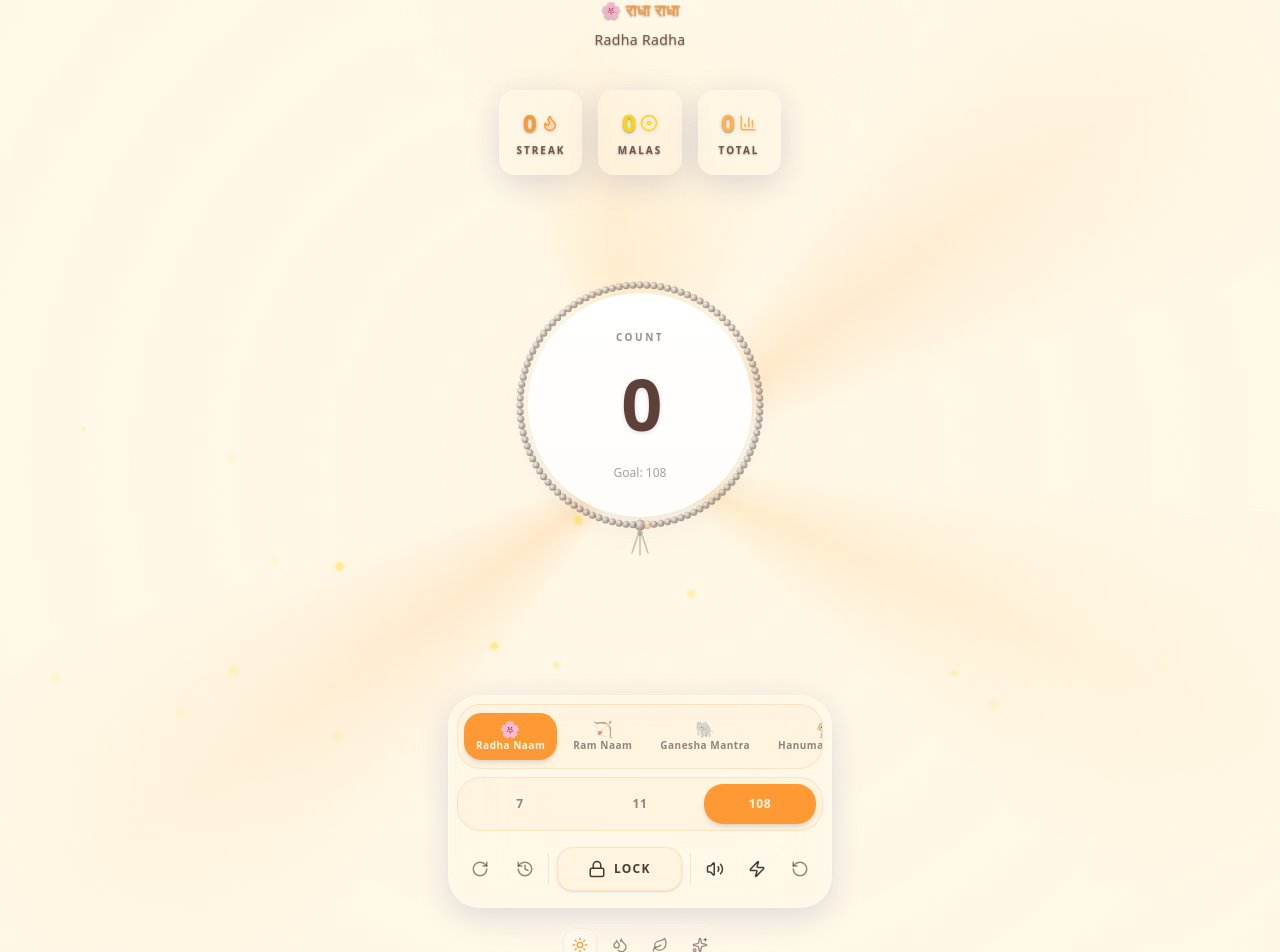
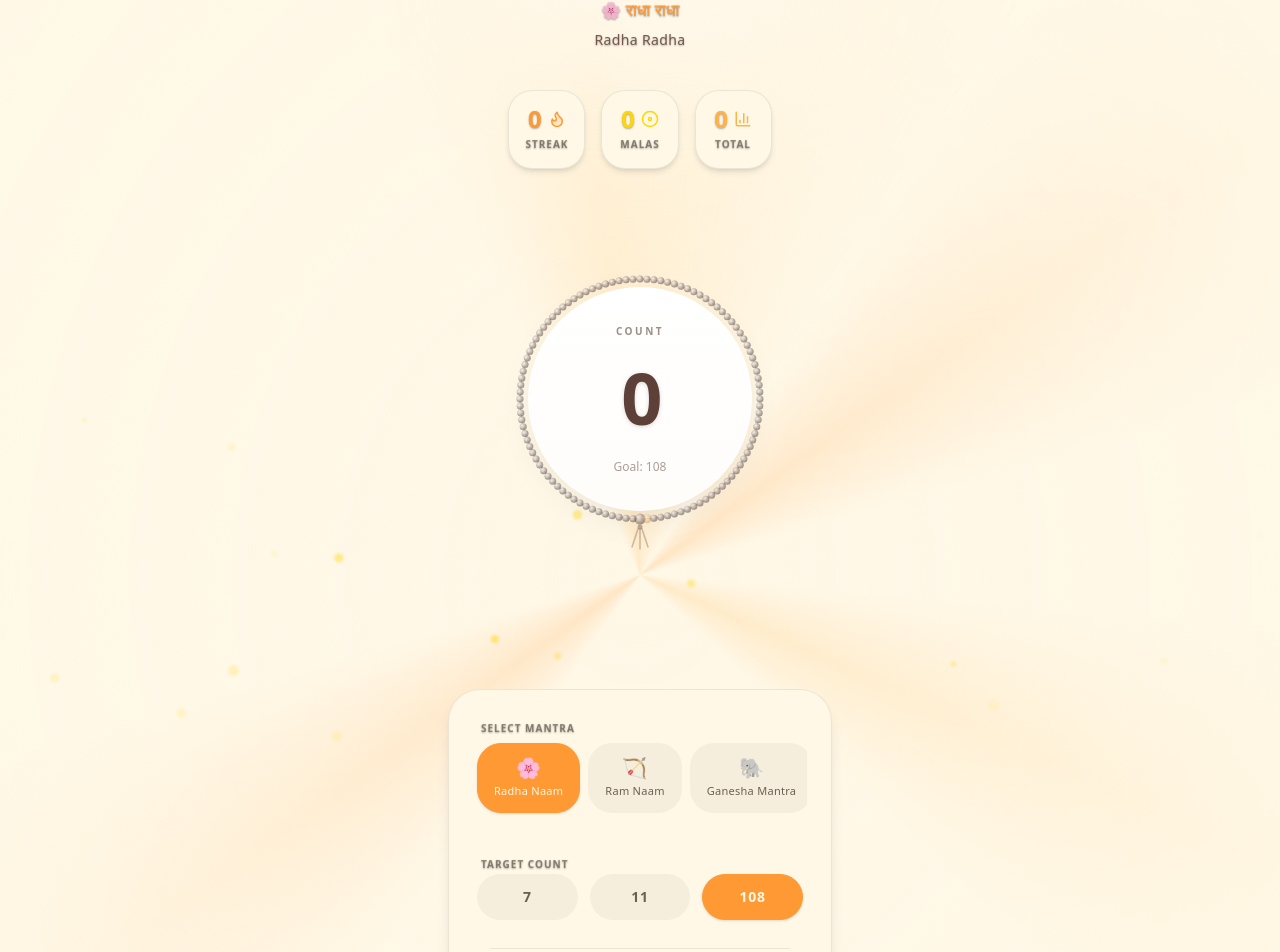
Before and after one commit to amitkumarpatra99/JaapSeva, a Next.js app: page / in a window 1280 px wide. Shown: the part 150-1102 px from the top of the page. Built offline with nearby package versions, Linux system fonts and the light colour scheme; a web font is replaced by a local one.

Commit message:
feat: introduce ControlPanel and StatsDisplay components for enhanced user interface and mantra management

```diff
--- a/src/components/ControlPanel.tsx
+++ b/src/components/ControlPanel.tsx
@@ -1,7 +1,7 @@
 "use client";
 
 import { useState, useEffect } from "react";
-import { RotateCcw, Lock, History, Volume2, VolumeX, Zap, ZapOff, Plus, Trash2 } from "lucide-react";
+import { RotateCcw, Lock, Unlock, History, Volume2, VolumeX, Zap, ZapOff, Plus, Trash2 } from "lucide-react";
 import { cn, getCustomMantras, addCustomMantra, removeCustomMantra } from "@/lib/utils";
 import { ThemeSwitcher } from "./ThemeSwitcher";
 import AddMantraModal from "./AddMantraModal";
@@ -16,104 +16,19 @@ export interface Mantra {
 }
 
 export const MANTRAS: Mantra[] = [
-  {
-    id: "radha",
-    name: "Radha Naam",
-    hindi: "राधा राधा",
-    english: "Radha Radha",
-    symbol: "🌸",
-    suggestedTarget: 108
-  },
-  {
-    id: "ram",
-    name: "Ram Naam",
-    hindi: "श्री राम",
-    english: "Sri Ram",
-    symbol: "🏹",
-    suggestedTarget: 108
-  },
-  {
-    id: "ganesh",
-    name: "Ganesha Mantra",
-    hindi: "ॐ गं गणपतये नमः",
-    english: "Om Gam Ganapataye Namaha",
-    symbol: "🐘",
-    suggestedTarget: 11
-  },
-  {
-    id: "hanuman",
-    name: "Hanuman Mantra",
-    hindi: "ॐ हनुमते नमः",
-    english: "Om Hanumate Namaha",
-    symbol: "🐒",
-    suggestedTarget: 108
-  },
-  {
-    id: "krishna",
-    name: "Krishna Mantra",
-    hindi: "ॐ नमो भगवते वासुदेवाय",
-    english: "Om Namo Bhagavate Vasudevaya",
-    symbol: "🪈",
-    suggestedTarget: 108
-  },
-  {
-    id: "shiva",
-    name: "Shiva Panchakshari",
-    hindi: "ॐ नमः शिवाय",
-    english: "Om Namah Shivaya",
-    symbol: "🔱",
-    suggestedTarget: 108
-  },
-  {
-    id: "om",
-    name: "Om",
-    hindi: "ॐ",
-    english: "Omm",
-    symbol: "ॐ",
-    suggestedTarget: 108
-  },
-  {
-    id: "hare-krishna",
-    name: "Hare Krishna Mahamantra",
-    hindi: "हरे कृष्ण हरे कृष्ण, कृष्ण कृष्ण हरे हरे, हरे राम हरे राम, राम राम हरे हरे",
-    english: "Hare Krishna Hare Krishna, Krishna Krishna Hare Hare, Hare Rama Hare Rama, Rama Rama Hare Hare",
-    symbol: "🦚",
-    suggestedTarget: 108
-  },
-  {
-    id: "gayatri",
-    name: "Gayatri Mantra",
-    hindi: "ॐ भूर्भुवः स्वः, तत्सवितुर्वरेण्यं, भर्गो देवस्य धीमहि, धियो यो नः प्रचोदयात्",
-    english: "Om Bhur Bhuva Svaha, Tat Savitur Varenyam, Bhargo Devasya Dhimahi, Dhiyo Yo Nah Prachodayat",
-    symbol: "☀️",
-    suggestedTarget: 108
-  },
-  {
-    id: "mahamrityunjaya",
-    name: "Mahamrityunjaya",
-    hindi: "ॐ त्र्यम्बकं यजामहे सुगन्धिं पुष्टिवर्धनम्, उर्वारुकमिव बन्धनान्मृत्योर्मुक्षीय मामृतात्",
-    english: "Om Tryambakam Yajamahe Sugandhim Pushti-Vardhanam, Urvarukamiva Bandhanan Mrityormukshiya Maamritat",
-    symbol: "🔱",
-    suggestedTarget: 11
-  },
-  {
-    id: "lakshmi",
-    name: "Lakshmi Mantra",
-    hindi: "ॐ श्रीं महालक्ष्म्यै नमः",
-    english: "Om Shreem Mahalakshmyai Namaha",
-    symbol: "🪷",
-    suggestedTarget: 11
-  },
-  {
-    id: "saraswati",
-    name: "Saraswati Mantra",
-    hindi: "ॐ ऐं सरस्वत्यै नमः",
-    english: "Om Aim Saraswatyai Namaha",
-    symbol: "🦢",
-    suggestedTarget: 7
-  },
+  { id: "radha", name: "Radha Naam", hindi: "राधा राधा", english: "Radha Radha", symbol: "🌸", suggestedTarget: 108 },
+  { id: "ram", name: "Ram Naam", hindi: "श्री राम", english: "Sri Ram", symbol: "🏹", suggestedTarget: 108 },
+  { id: "ganesh", name: "Ganesha Mantra", hindi: "ॐ गं गणपतये नमः", english: "Om Gam Ganapataye Namaha", symbol: "🐘", suggestedTarget: 11 },
+  { id: "hanuman", name: "Hanuman Mantra", hindi: "ॐ हनुमते नमः", english: "Om Hanumate Namaha", symbol: "🐒", suggestedTarget: 108 },
+  { id: "krishna", name: "Krishna Mantra", hindi: "ॐ नमो भगवते वासुदेवाय", english: "Om Namo Bhagavate Vasudevaya", symbol: "🪈", suggestedTarget: 108 },
+  { id: "shiva", name: "Shiva Panchakshari", hindi: "ॐ नमः शिवाय", english: "Om Namah Shivaya", symbol: "🔱", suggestedTarget: 108 },
+  { id: "om", name: "Om", hindi: "ॐ", english: "Omm", symbol: "ॐ", suggestedTarget: 108 },
+  { id: "hare-krishna", name: "Hare Krishna Mahamantra", hindi: "हरे कृष्ण हरे कृष्ण, कृष्ण कृष्ण हरे हरे, हरे राम हरे राम, राम राम हरे हरे", english: "Hare Krishna Hare Krishna, Krishna Krishna Hare Hare, Hare Rama Hare Rama, Rama Rama Hare Hare", symbol: "🦚", suggestedTarget: 108 },
+  { id: "gayatri", name: "Gayatri Mantra", hindi: "ॐ भूर्भुवः स्वः, तत्सवितुर्वरेण्यं, भर्गो देवस्य धीमहि, धियो यो नः प्रचोदयात्", english: "Om Bhur Bhuva Svaha, Tat Savitur Varenyam, Bhargo Devasya Dhimahi, Dhiyo Yo Nah Prachodayat", symbol: "☀️", suggestedTarget: 108 },
+  { id: "mahamrityunjaya", name: "Mahamrityunjaya", hindi: "ॐ त्र्यम्बकं यजामहे सुगन्धिं पुष्टिवर्धनम्, उर्वारुकमिव बन्धनान्मृत्योर्मुक्षीय मामृतात्", english: "Om Tryambakam Yajamahe Sugandhim Pushti-Vardhanam, Urvarukamiva Bandhanan Mrityormukshiya Maamritat", symbol: "🔱", suggestedTarget: 11 },
+  { id: "lakshmi", name: "Lakshmi Mantra", hindi: "ॐ श्रीं महालक्ष्म्यै नमः", english: "Om Shreem Mahalakshmyai Namaha", symbol: "🪷", suggestedTarget: 11 },
+  { id: "saraswati", name: "Saraswati Mantra", hindi: "ॐ ऐं सरस्वत्यै नमः", english: "Om Aim Saraswatyai Namaha", symbol: "🦢", suggestedTarget: 7 },
 ];
-
 
 interface ControlPanelProps {
   selectedTarget: number;
@@ -163,7 +78,6 @@ export default function ControlPanel({
   const handleRemoveMantra = (id: string) => {
     removeCustomMantra(id);
     setCustomMantras(prev => prev.filter(m => m.id !== id));
-    // If the removed mantra was selected, select the first default mantra
     if (selectedMantra.id === id) {
       onMantraSelect(MANTRAS[0]);
       if (!isLocked) onTargetSelect(MANTRAS[0].suggestedTarget);
@@ -173,16 +87,17 @@ export default function ControlPanel({
   const allMantras = [...MANTRAS, ...customMantras];
 
   return (
-
     <div className="w-full max-w-sm flex flex-col items-center animate-in slide-in-from-bottom-8 duration-700 delay-200">
 
-      {/* Unified Glass Control Capsule matching Modal Style */}
-      {/* old: bg-white/5 ... */}
-      {/* new: bg-white/10 backdrop-blur-2xl border-white/20 shadow... */}
-      <div className="w-full bg-white/10 backdrop-blur-2xl border border-white/20 shadow-[0_8px_32px_0_rgba(31,38,135,0.15)] rounded-[2rem] p-2 flex flex-col gap-2">
+      {/* Soft Rounded Solid Card Container */}
+      <div className="w-full bg-background border border-foreground/10 shadow-lg rounded-[2rem] p-6 flex flex-col gap-6">
 
-        {/* Mantra Selector Row */}
-        <div className="flex items-center bg-jaap-primary/5 rounded-[1.5rem] p-1.5 border border-jaap-primary/20 gap-1 overflow-x-auto custom-scrollbar">
+        {/* Section 1: Mantra Selection */}
+        <div className="space-y-3">
+          <label className="text-[10px] font-bold text-foreground/50 uppercase tracking-widest px-2">
+            Select Mantra
+          </label>
+          <div className="flex items-center gap-2 overflow-x-auto custom-scrollbar pb-3 pt-1 px-1">
             {allMantras.map((mantra) => (
               <div key={mantra.id} className="relative flex-shrink-0">
                 <button
@@ -193,24 +108,27 @@ export default function ControlPanel({
                   disabled={isLocked}
                   title={`${mantra.hindi} • ${mantra.english}`}
                   className={cn(
-                  "flex flex-col items-center justify-center gap-0.5 px-3 py-2 rounded-[1.1rem] font-bold text-[9px] md:text-[10px] tracking-wider transition-all duration-300 min-w-[60px]",
+                    "flex flex-col items-center justify-center gap-1.5 px-4 py-3.5 rounded-[1.5rem] font-medium text-[11px] tracking-wide transition-all min-w-[76px] border",
                     selectedMantra.id === mantra.id
-                    ? "bg-jaap-primary text-background shadow-md"
-                    : "text-foreground/60 hover:bg-jaap-primary/10 hover:text-foreground",
-                  isLocked && "opacity-50 cursor-not-allowed hover:bg-transparent"
+                      ? "bg-jaap-primary text-background border-jaap-primary shadow-sm"
+                      : "bg-foreground/5 text-foreground/80 border-transparent hover:bg-foreground/10",
+                    isLocked && "opacity-50 cursor-not-allowed hover:bg-foreground/5"
                   )}
                 >
-                <span className="text-base leading-none">{mantra.symbol}</span>
+                  <span className="text-xl leading-none">{mantra.symbol}</span>
                   <span className="leading-tight text-center whitespace-nowrap">{mantra.name}</span>
                 </button>
                 {mantra.id.startsWith("custom-") && (
                   <button
                     onClick={() => handleRemoveMantra(mantra.id)}
                     disabled={isLocked}
-                  className={cn("absolute -top-1 -right-1 w-4 h-4 bg-red-500 text-white rounded-full flex items-center justify-center text-xs hover:bg-red-600 transition-colors disabled:opacity-50 disabled:cursor-not-allowed", isLocked && "opacity-50 cursor-not-allowed hover:bg-red-500")}
+                    className={cn(
+                      "absolute -top-1 -right-1 w-5 h-5 bg-red-500 text-white rounded-full border-2 border-background flex items-center justify-center text-xs hover:bg-red-600 transition-colors z-10",
+                      isLocked && "opacity-50 cursor-not-allowed"
+                    )}
                     title="Remove custom mantra"
                   >
-                  <Trash2 size={8} />
+                    <Trash2 size={10} />
                   </button>
                 )}
               </div>
@@ -221,128 +139,122 @@ export default function ControlPanel({
               onClick={() => setShowAddModal(true)}
               disabled={isLocked}
               className={cn(
-              "flex-shrink-0 flex flex-col items-center justify-center gap-0.5 px-3 py-2 rounded-[1.1rem] font-bold text-[9px] md:text-[10px] tracking-wider transition-all duration-300 min-w-[60px] border-2 border-dashed",
-              "text-foreground/60 hover:bg-jaap-primary/10 hover:text-foreground border-foreground/20 hover:border-jaap-primary/40",
-              isLocked && "opacity-50 cursor-not-allowed hover:bg-transparent"
+                "flex-shrink-0 flex flex-col items-center justify-center gap-1.5 px-4 py-3.5 rounded-[1.5rem] font-medium text-[11px] tracking-wide transition-all min-w-[76px] border-2 border-dashed",
+                "bg-transparent text-foreground/60 border-foreground/20 hover:border-jaap-primary hover:text-jaap-primary hover:bg-jaap-primary/5",
+                isLocked && "opacity-50 cursor-not-allowed hover:border-foreground/20 hover:text-foreground/60 hover:bg-transparent"
               )}
               title="Add custom mantra"
             >
-            <Plus size={16} />
+              <Plus size={20} />
               <span className="leading-tight text-center whitespace-nowrap">Add</span>
             </button>
           </div>
+        </div>
 
-        {/* Presets Row (count targets) */}
-        <div className="flex justify-between items-center bg-jaap-primary/5 rounded-[1.5rem] p-1.5 border border-jaap-primary/20 gap-2">
+        {/* Section 2: Target Count */}
+        <div className="space-y-3">
+          <label className="text-[10px] font-bold text-foreground/50 uppercase tracking-widest px-2">
+            Target Count
+          </label>
+          <div className="grid grid-cols-3 gap-3 px-1">
             {PRESETS.map((target) => (
               <button
                 key={target}
                 onClick={() => onTargetSelect(target)}
                 disabled={isLocked}
                 className={cn(
-                "flex-1 py-4 md:py-3 rounded-[1.2rem] font-bold text-sm md:text-xs tracking-wider transition-all duration-300",
+                  "py-3 rounded-full font-bold text-sm tracking-wider transition-all border",
                   selectedTarget === target
-                  ? "bg-jaap-primary text-background shadow-md scale-100"
-                  : "text-foreground/60 hover:bg-jaap-primary/10 hover:text-foreground",
-                isLocked && "opacity-50 cursor-not-allowed hover:bg-transparent"
+                    ? "bg-jaap-primary text-background border-jaap-primary shadow-sm"
+                    : "bg-foreground/5 text-foreground/80 border-transparent hover:bg-foreground/10",
+                  isLocked && "opacity-50 cursor-not-allowed hover:bg-foreground/5"
                 )}
               >
                 {target}
               </button>
             ))}
           </div>
+        </div>
 
-        {/* Bottom Row: Actions */}
-        <div className="flex items-center justify-between px-1 py-2 gap-1">
+        <div className="h-px w-[90%] mx-auto bg-foreground/10 my-1" />
 
-          {/* Left Group */}
-          <div className="flex flex-1 gap-2">
+        {/* Section 3: Utility Controls & Lock */}
+        <div className="space-y-5 px-1">
+
+          {/* Utilities Row */}
+          <div className="flex items-center justify-between gap-2">
+            <div className="flex gap-2.5">
               <button
                 onClick={onUndo}
                 disabled={isLocked}
-              className="flex-1 flex justify-center items-center gap-2 text-foreground/60 hover:text-foreground transition-all text-[10px] font-bold uppercase tracking-widest py-4 md:py-3 rounded-2xl hover:bg-jaap-primary/10 group disabled:opacity-50 disabled:cursor-not-allowed"
-              title="Undo"
+                className="p-3.5 rounded-full bg-foreground/5 text-foreground/70 hover:bg-foreground/10 hover:text-foreground transition-all disabled:opacity-50 disabled:cursor-not-allowed"
+                title="Undo Last Count"
               >
-              <RotateCcw size={18} className="-scale-x-100 group-hover:-rotate-12 transition-transform" />
+                <RotateCcw size={18} className="-scale-x-100" />
               </button>
-
               <button
                 onClick={onShowHistory}
                 disabled={isLocked}
-              className={cn("flex-1 flex justify-center items-center gap-2 text-foreground/60 hover:text-foreground transition-all text-[10px] font-bold uppercase tracking-widest py-4 md:py-3 rounded-2xl hover:bg-jaap-primary/10 disabled:opacity-50 disabled:cursor-not-allowed", isLocked && "opacity-50 cursor-not-allowed")}
-              title="History"
+                className="p-3.5 rounded-full bg-foreground/5 text-foreground/70 hover:bg-foreground/10 hover:text-foreground transition-all disabled:opacity-50 disabled:cursor-not-allowed"
+                title="View History"
               >
                 <History size={18} />
               </button>
             </div>
 
-          <div className="w-px h-8 bg-foreground/10" />
-
-          {/* Center Lock */}
-          <button
-            onClick={onLockToggle}
-            className={cn(
-              "flex-[1.5] flex justify-center items-center gap-2 transition-all text-xs font-bold uppercase tracking-widest py-4 md:py-3 rounded-2xl border shadow-sm mx-1",
-              isLocked
-                ? "bg-jaap-primary text-background border-jaap-primary/20 shadow-md"
-                : "bg-jaap-primary/5 text-foreground hover:text-foreground/80 hover:bg-jaap-primary/10 border-jaap-primary/20 hover:shadow-md active:scale-95"
-            )}
-          >
-            <Lock size={18} />
-            <span className="hidden md:inline">{isLocked ? "Unlock" : "Lock"}</span>
-            {/* Show only icon or smaller text on very small screens if needed, but flex should handle it. Hiding text on mobile to save space. */}
-            <span className="md:hidden">{isLocked ? "Unlock" : "Lock"}</span>
-          </button>
-
-          <div className="w-px h-8 bg-foreground/10" />
-
-          {/* Right Group: Sound, Haptic, Reset */}
-          <div className="flex flex-[1.5] gap-1">
-
-            {/* Sound Toggle */}
+            <div className="flex gap-2.5">
               <button
                 onClick={onToggleSound}
                 disabled={isLocked}
                 className={cn(
-                "flex-1 flex justify-center items-center gap-2 transition-all text-[10px] font-bold uppercase tracking-widest py-4 md:py-3 rounded-2xl hover:bg-jaap-primary/10 disabled:opacity-50 disabled:cursor-not-allowed",
-                isLocked && "opacity-50 cursor-not-allowed",
-                soundEnabled ? "text-foreground" : "text-foreground/40"
+                  "p-3.5 rounded-full transition-all disabled:opacity-50 disabled:cursor-not-allowed",
+                  soundEnabled ? "bg-jaap-primary/10 text-jaap-primary" : "bg-foreground/5 text-foreground/40 hover:bg-foreground/10"
                 )}
                 title={soundEnabled ? "Mute Sound" : "Enable Sound"}
               >
                 {soundEnabled ? <Volume2 size={18} /> : <VolumeX size={18} />}
               </button>
-
-            {/* Haptic Toggle */}
               <button
                 onClick={onToggleHaptic}
                 disabled={isLocked}
                 className={cn(
-                "flex-1 flex justify-center items-center gap-2 transition-all text-[10px] font-bold uppercase tracking-widest py-4 md:py-3 rounded-2xl hover:bg-jaap-primary/10 disabled:opacity-50 disabled:cursor-not-allowed",
-                isLocked && "opacity-50 cursor-not-allowed",
-                hapticEnabled ? "text-foreground" : "text-foreground/40"
+                  "p-3.5 rounded-full transition-all disabled:opacity-50 disabled:cursor-not-allowed",
+                  hapticEnabled ? "bg-jaap-primary/10 text-jaap-primary" : "bg-foreground/5 text-foreground/40 hover:bg-foreground/10"
                 )}
                 title={hapticEnabled ? "Disable Vibration" : "Enable Vibration"}
               >
                 {hapticEnabled ? <Zap size={18} /> : <ZapOff size={18} />}
               </button>
-
-            {/* Reset */}
               <button
                 onClick={onResetRequest}
                 disabled={isLocked}
-              className={cn("flex-1 flex justify-center items-center gap-2 text-foreground/60 hover:text-red-500 transition-all text-[10px] font-bold uppercase tracking-widest py-4 md:py-3 rounded-2xl hover:bg-jaap-primary/10 group disabled:opacity-50 disabled:cursor-not-allowed", isLocked && "opacity-50 cursor-not-allowed hover:text-foreground/60 hover:bg-transparent")}
-              title="Reset"
+                className="p-3.5 rounded-full bg-red-500/10 text-red-500 hover:bg-red-500/20 transition-all disabled:opacity-50 disabled:cursor-not-allowed"
+                title="Reset Counter"
               >
-              <RotateCcw size={18} className="group-hover:rotate-180 transition-transform duration-500" />
+                <RotateCcw size={18} />
               </button>
             </div>
+          </div>
+
+          {/* Prominent Pill Lock Button */}
+          <button
+            onClick={onLockToggle}
+            className={cn(
+              "w-full flex justify-center items-center gap-3 py-4 rounded-full font-bold uppercase tracking-widest text-sm transition-all border-2",
+              isLocked
+                ? "bg-jaap-primary text-background border-jaap-primary shadow-md"
+                : "bg-transparent text-foreground border-foreground/20 hover:border-jaap-primary hover:text-jaap-primary"
+            )}
+          >
+            {isLocked ? <Lock size={18} /> : <Unlock size={18} />}
+            <span>{isLocked ? "Controls Locked" : "Lock Controls"}</span>
+          </button>
         </div>
 
       </div>
 
       {/* Theme Switcher */}
-      <div className={cn("mt-4 transition-opacity", isLocked && "opacity-50 pointer-events-none")}>
+      <div className={cn("mt-6 transition-opacity", isLocked && "opacity-50 pointer-events-none")}>
         <ThemeSwitcher />
       </div>
 
@@ -352,6 +264,6 @@ export default function ControlPanel({
         onClose={() => setShowAddModal(false)}
         onAdd={handleAddMantra}
       />
-    </div >
+    </div>
   );
 }
--- a/src/components/StatsDisplay.tsx
+++ b/src/components/StatsDisplay.tsx
@@ -18,37 +18,37 @@ export default function StatsDisplay({
   totalCount
 }: StatsDisplayProps) {
 
-    // Common Glass Class from Modal
-    const glassClass = "bg-white/10 backdrop-blur-2xl border border-white/20 shadow-[0_8px_32px_0_rgba(31,38,135,0.15)] rounded-2xl";
+  // Updated to Soft Rounded Solid Design
+  const cardClass = "bg-background border border-foreground/10 shadow-md rounded-[1.5rem]";
 
   return (
     <div className="w-full max-w-sm grid grid-cols-3 gap-3 md:gap-4 text-center">
       {/* Streak */}
-            <div className={cn(glassClass, "flex flex-col items-center p-3 md:p-4 transition-transform hover:scale-105 active:scale-95 duration-300")}>
-                <span className="text-2xl font-bold text-jaap-primary drop-shadow-sm flex items-center gap-1">
+      <div className={cn(cardClass, "flex flex-col items-center justify-center p-4 transition-transform hover:scale-[1.02] active:scale-95 duration-300 gap-1.5")}>
+        <span className="text-2xl font-bold text-jaap-primary flex items-center gap-1.5 leading-none">
           {streak} <Flame size={18} className="text-jaap-primary fill-jaap-primary/20" />
         </span>
-                <span className="text-[10px] uppercase tracking-[0.2em] text-jaap-neutral/80 font-bold mt-1">
+        <span className="text-[10px] uppercase tracking-widest text-foreground/50 font-bold">
           Streak
         </span>
       </div>
 
       {/* Malas */}
-            <div className={cn(glassClass, "flex flex-col items-center p-3 md:p-4 transition-transform hover:scale-105 active:scale-95 duration-300")}>
-                <span className="text-2xl font-bold text-jaap-accent drop-shadow-sm flex items-center gap-1">
+      <div className={cn(cardClass, "flex flex-col items-center justify-center p-4 transition-transform hover:scale-[1.02] active:scale-95 duration-300 gap-1.5")}>
+        <span className="text-2xl font-bold text-jaap-accent flex items-center gap-1.5 leading-none">
           {malasCompleted} <Disc size={18} className="text-jaap-accent" />
         </span>
-                <span className="text-[10px] uppercase tracking-[0.2em] text-jaap-neutral/80 font-bold mt-1">
+        <span className="text-[10px] uppercase tracking-widest text-foreground/50 font-bold">
           Malas
         </span>
       </div>
 
       {/* Lifetime */}
-            <div className={cn(glassClass, "flex flex-col items-center p-3 md:p-4 transition-transform hover:scale-105 active:scale-95 duration-300")}>
-                <span className="text-2xl font-bold text-jaap-secondary drop-shadow-sm flex items-center gap-1">
+      <div className={cn(cardClass, "flex flex-col items-center justify-center p-4 transition-transform hover:scale-[1.02] active:scale-95 duration-300 gap-1.5")}>
+        <span className="text-2xl font-bold text-jaap-secondary flex items-center gap-1.5 leading-none">
           {totalCount} <BarChart3 size={18} className="text-jaap-secondary" />
         </span>
-                <span className="text-[10px] uppercase tracking-[0.2em] text-jaap-neutral/80 font-bold mt-1">
+        <span className="text-[10px] uppercase tracking-widest text-foreground/50 font-bold">
           Total
         </span>
       </div>
```
Lines whose indentation alone changed are shown as unchanged.
